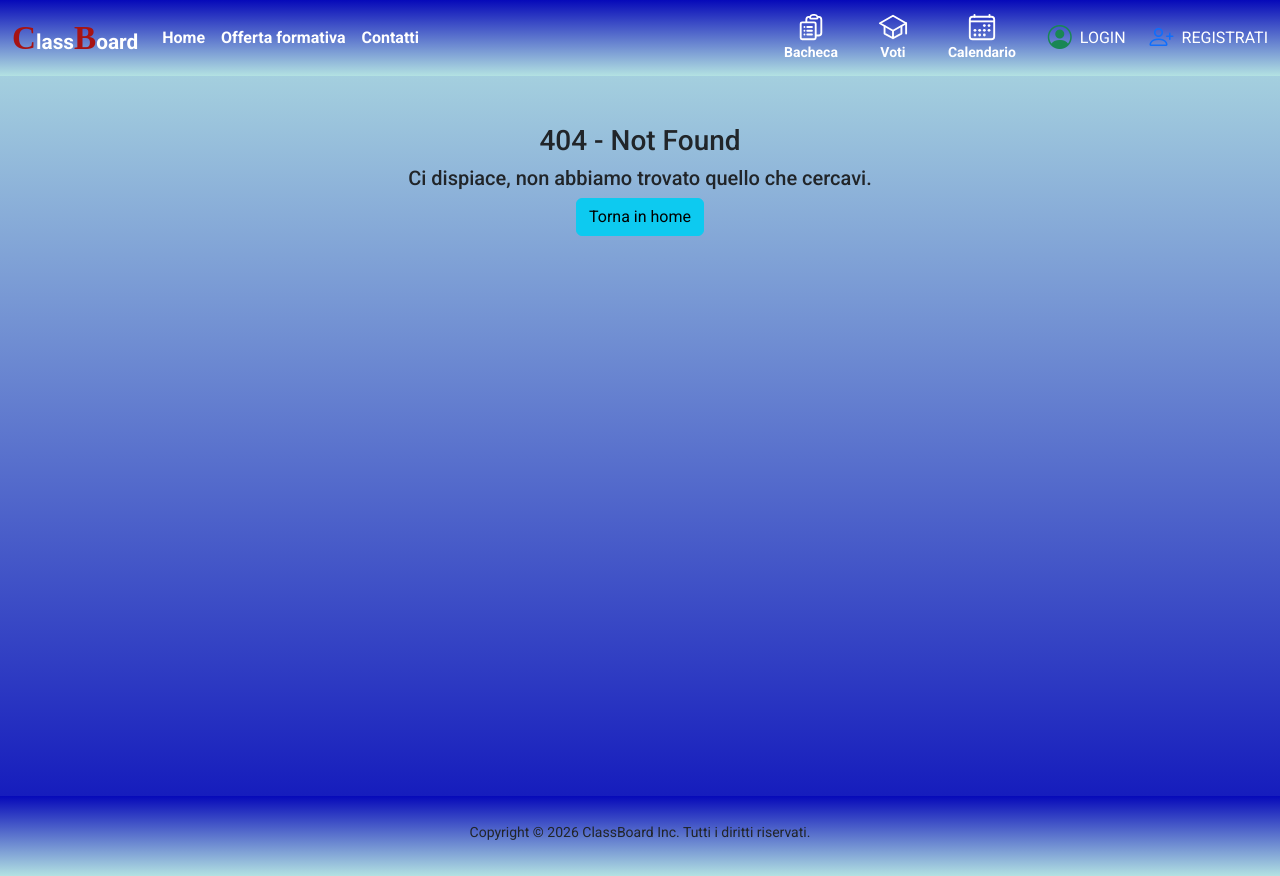
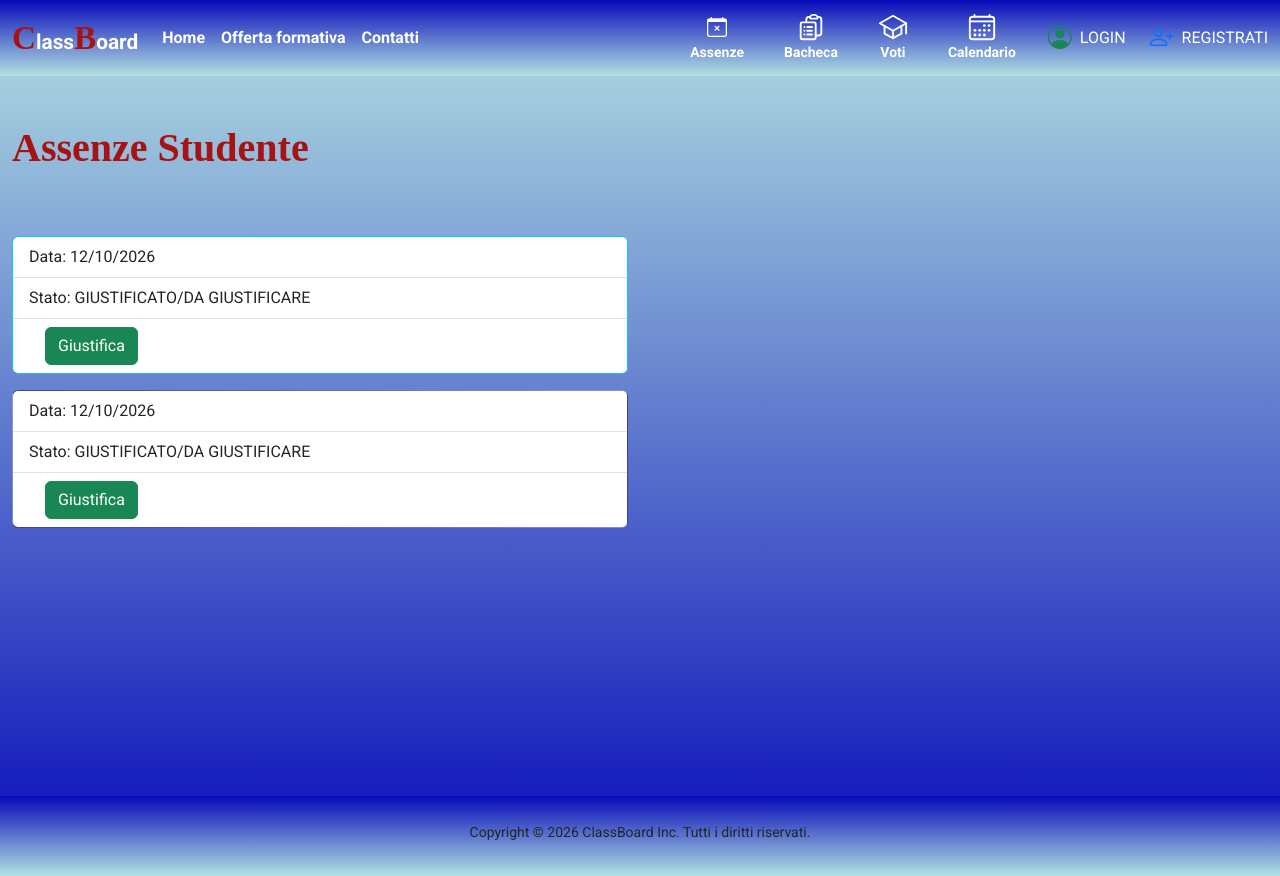
Before and after one commit to gentjanaH/registro-elettronico-frontend, a React (Vite) app: page /assenze/id_studente in a window 1280 px wide. Built offline with nearby package versions, Linux system fonts and the light colour scheme; a web font is replaced by a local one.

Commit message:
add_classe e modale per visualizzare e giustificare assenze

```diff
--- a/src/App.jsx
+++ b/src/App.jsx
@@ -14,6 +14,8 @@ import CorsiExtra from "./components/CorsiExtra"
 import Materie from "./components/Materie"
 import Contatti from "./components/Contatti"
 import HomePageStudentiGenitori from "./components/HomePageStudentiGenitori"
+import ModaleGiustificaAssenze from "./components/ModaleGiustificaAssenze"
+import Assenze from "./components/Assenze"
 
 function App() {
 
@@ -35,6 +37,8 @@ function App() {
               <Route path="/contatti" element={<Contatti />} />
               {/* questa rotta andrà collegata al login */}
               <Route path="/home/id_studente" element={<HomePageStudentiGenitori />} />
+              <Route path="/assenze/id_studente" element={<Assenze />} />
+              <Route path="/giustifica-assenze" element={<ModaleGiustificaAssenze />} />
               <Route path="*" element={<NotFound />} />
             </Routes>
           </Row>
--- /dev/null
+++ b/src/components/Assenze.jsx
@@ -0,0 +1,59 @@
+import { useState } from "react";
+import { ListGroup, Row, Col, Button, Card } from "react-bootstrap";
+import ModaleGiustificaAssenze from "./ModaleGiustificaAssenze";
+
+const Assenze = () => {
+
+    // stato per aprire il modale utile a giustificare le assenze
+    const [show, setShow] = useState(false);
+
+    const handleClose = () => setShow(false);
+    const handleShow = () => setShow(true);
+
+
+    return (
+        <Row className="d-flex ">
+            <Col xs={12} className="d-flex flex-column align-content-center">
+                <h1 className="lettera-logo fs-1 fw-bold  my-5">
+                    Assenze Studente
+                </h1>
+                <Row>
+                    <Col xs={12} md={6}>
+
+                        <Card border="info" className="my-3">
+                            <ListGroup variant="flush" >
+                                <ListGroup.Item>Data: 12/10/2026</ListGroup.Item>
+                                <ListGroup.Item>Stato: GIUSTIFICATO/DA GIUSTIFICARE</ListGroup.Item>
+                                <ListGroup.Item>
+                                    <Button
+                                        variant="success"
+                                        className="ms-3"
+                                        onClick={handleShow}
+                                    >
+                                        Giustifica
+                                    </Button></ListGroup.Item>
+                            </ListGroup>
+                        </Card>
+                        {/* MODALE */}
+                        <ModaleGiustificaAssenze show={show} handleClose={handleClose} />
+
+                        <Card>
+                            <ListGroup variant="flush">
+                                <ListGroup.Item>Data: 12/10/2026</ListGroup.Item>
+                                <ListGroup.Item>Stato: GIUSTIFICATO/DA GIUSTIFICARE</ListGroup.Item>
+                                <ListGroup.Item> <Button variant="success" className="ms-3">
+                                    Giustifica
+                                </Button></ListGroup.Item>
+                            </ListGroup>
+                        </Card>
+
+                    </Col>
+
+                </Row>
+            </Col>
+
+
+        </Row>
+    );
+}
+export default Assenze;
--- a/src/components/IconeNavbar.jsx
+++ b/src/components/IconeNavbar.jsx
@@ -10,6 +10,15 @@ const IconeNavbar = () => {
         <div className="d-flex ms-auto align-items-center">
             <div className="d-flex gap-3 flex-wrap">
                 <Row className="d-flex align-content-center align-items-center">
+                    <Col>
+                        {/* icone da mostrare al login genitore */}
+                        {/* GET LISTA ASSENZE E GIUSTIFICA */}
+                        <Link to="/assenze/id_studente" className="text-decoration-none text-dark d-flex flex-column align-items-center mx-2">
+
+                            <i className="bi bi-calendar-x fs-5 testo-icone-navbar"></i>
+                            <span className="testo-icone-navbar">Assenze</span>
+                        </Link>
+                    </Col>
                     <Col>
                         {/* icone da mostrae al login */}
                         {/* VOTI-BACHECA-CALENDARIO-ACCOUNT */}
--- /dev/null
+++ b/src/components/ModaleGiustificaAssenze.jsx
@@ -0,0 +1,31 @@
+import Button from 'react-bootstrap/Button';
+import Modal from 'react-bootstrap/Modal';
+
+const ModaleGiustificaAssenze = ({ show, handleClose }) => {
+    return (
+        <Modal
+            show={show} onHide={handleClose} centered
+        >
+            <Modal.Dialog>
+                <Modal.Header closeButton>
+                    <Modal.Title>Data assenza</Modal.Title>
+                </Modal.Header>
+
+                <Modal.Body>
+                    <p>Motivo dell'assenza</p>
+                </Modal.Body>
+
+                <Modal.Footer>
+                    <Button variant="secondary" onClick={handleClose}>Annulla</Button>
+                    <Button variant="primary"
+                        onClick={() => {
+                            handleClose();
+                            alert("Assenza giustificata con successo!")
+                        }}>Giustifica</Button>
+                </Modal.Footer>
+            </Modal.Dialog>
+        </Modal>
+    );
+}
+
+export default ModaleGiustificaAssenze;
```
